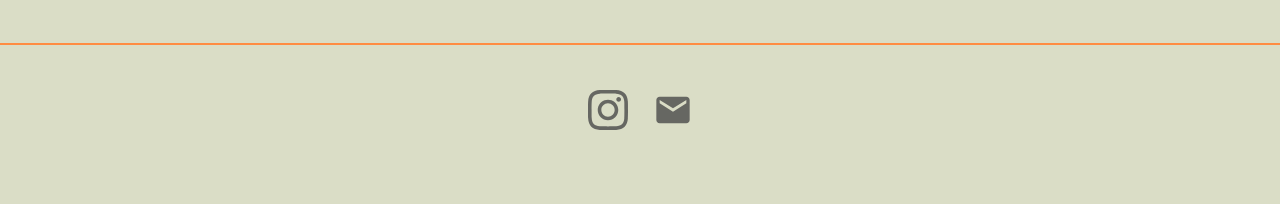
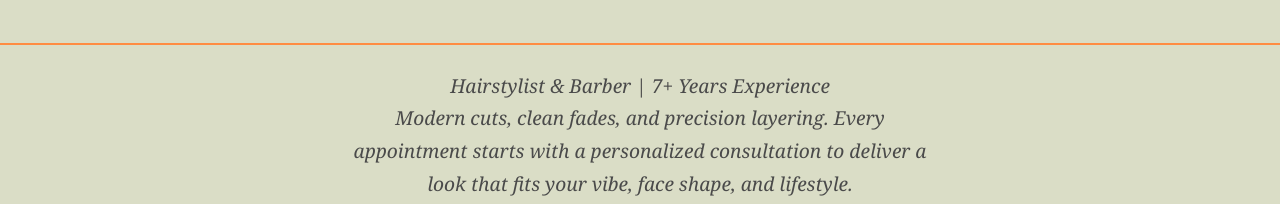
Before and after one commit to akim-cs/HairStylist, a React (Create React App) app: page / in a window 1280 px wide. Shown: the part 154-358 px from the top of the page. Built offline with nearby package versions, Linux system fonts and the light colour scheme; no server answers; the database is empty.

Commit message:
removed dead social links

```diff
--- a/src/components/Header.js
+++ b/src/components/Header.js
@@ -5,34 +5,6 @@
     <header className="header">
       <div className="header-layer name-layer">
         <h1>ANDY KIM</h1>
-      </div>
-
-      <div className="header-layer social-layer">
-        <div className="social-links">
-          {/* Instagram Link */}
-          <a
-            href="https://www.instagram.com/_kimandy/"
-            className="social-link"
-            target="_blank"
-            rel="noopener noreferrer"
-          >
-            <svg className="social-logo instagram-logo" viewBox="0 0 24 24" xmlns="http://www.w3.org/2000/svg">
-              <path d="M12 2.163c3.204 0 3.584.012 4.85.07 3.252.148 4.771 1.691 4.919 4.919.058 1.265.069 1.645.069 4.849 0 3.205-.012 3.584-.069 4.849-.149 3.225-1.664 4.771-4.919 4.919-1.266.058-1.644.07-4.85.07-3.204 0-3.584-.012-4.849-.07-3.26-.149-4.771-1.699-4.919-4.92-.058-1.265-.07-1.644-.07-4.849 0-3.204.013-3.583.07-4.849.149-3.227 1.664-4.771 4.919-4.919 1.266-.057 1.645-.069 4.849-.069zm0-2.163c-3.259 0-3.667.014-4.947.072-4.358.2-6.78 2.618-6.98 6.98-.059 1.281-.073 1.689-.073 4.948 0 3.259.014 3.668.072 4.948.2 4.358 2.618 6.78 6.98 6.98 1.281.058 1.689.072 4.948.072 3.259 0 3.668-.014 4.948-.072 4.354-.2 6.782-2.618 6.979-6.98.059-1.28.073-1.689.073-4.948 0-3.259-.014-3.667-.072-4.947-.196-4.354-2.617-6.78-6.979-6.98-1.281-.059-1.69-.073-4.949-.073zm0 5.838c-3.403 0-6.162 2.759-6.162 6.162s2.759 6.163 6.162 6.163 6.162-2.759 6.162-6.163c0-3.403-2.759-6.162-6.162-6.162zm0 10.162c-2.209 0-4-1.79-4-4 0-2.209 1.791-4 4-4s4 1.791 4 4c0 2.21-1.791 4-4 4zm6.406-11.845c-.796 0-1.441.645-1.441 1.44s.645 1.44 1.441 1.44c.795 0 1.439-.645 1.439-1.44s-.644-1.44-1.439-1.44z"/>
-            </svg>
-          </a>
-
-          {/* Email Link */}
-          <a
-            href="mailto:andystyleshair@gmail.com"
-            className="social-link"
-            target="_blank"
-            rel="noopener noreferrer"
-          >
-            <svg className="social-logo email-logo" viewBox="0 0 24 24" xmlns="http://www.w3.org/2000/svg">
-              <path d="M20 4H4c-1.1 0-1.99.9-1.99 2L2 18c0 1.1.9 2 2 2h16c1.1 0 2-.9 2-2V6c0-1.1-.9-2-2-2zm0 4l-8 5-8-5V6l8 5 8-5v2z"/>
-            </svg>
-          </a>
-        </div>
       </div>
 
       <div className="header-layer bio-layer">
--- a/src/index.css
+++ b/src/index.css
@@ -48,17 +48,6 @@
   width: 100vw;
   height: 2px;
   background: #ff8c42;
-}
-
-.social-layer {
-  padding: 20px 0;
-}
-
-.social-layer .social-links {
-  display: flex;
-  justify-content: center;
-  gap: 25px;
-  align-items: center;
 }
 
 .name-layer h1 {
@@ -498,33 +487,6 @@
   display: block;
 }
 
-
-.social-link {
-  display: inline-block;
-  transition: all 0.3s ease;
-  opacity: 0.8;
-}
-
-.social-link:hover {
-  opacity: 1;
-  transform: scale(1.1);
-}
-
-.social-logo {
-  width: 40px;
-  height: 40px;
-  fill: #4a4a4a;
-  transition: fill 0.3s ease;
-}
-
-.social-link:hover .instagram-logo {
-  fill: #e4405f;
-}
-
-.social-link:hover .email-logo {
-  fill: #ff8c42;
-}
-
 @keyframes fadeIn {
   from { opacity: 0; }
   to { opacity: 1; }
```
